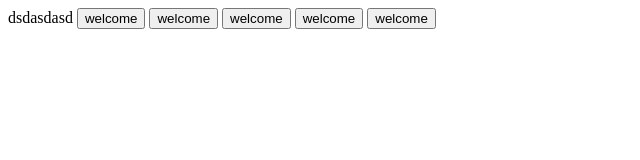
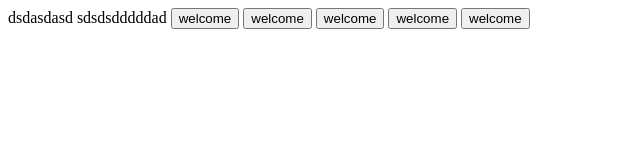
Before and after one commit to hussien10/testtest, a plain HTML site: page index.html in a window 1280 px wide. Shown: the whole page, without its empty margins (0-640 px from the left). Drawn offline with Linux system fonts and the light colour scheme.

Commit message:
hussien
hussien

```diff
--- a/index.html
+++ b/index.html
@@ -8,7 +8,7 @@
 </head>
 <body>
   dsdasdasd
-
+  sdsdsdddddad
   <button class="gbtn">welcome</button>
   <button class="gbtn">welcome</button>
   <button class="gbtn">welcome</button>
```
